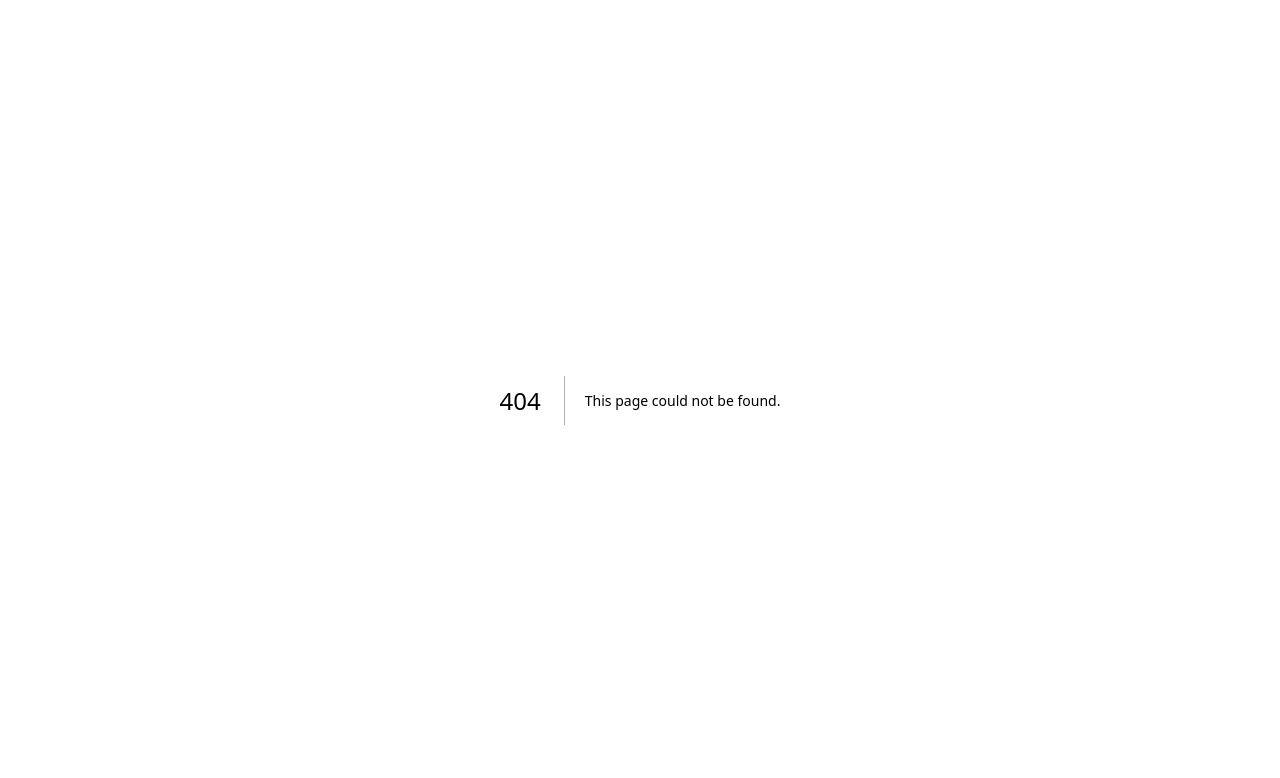
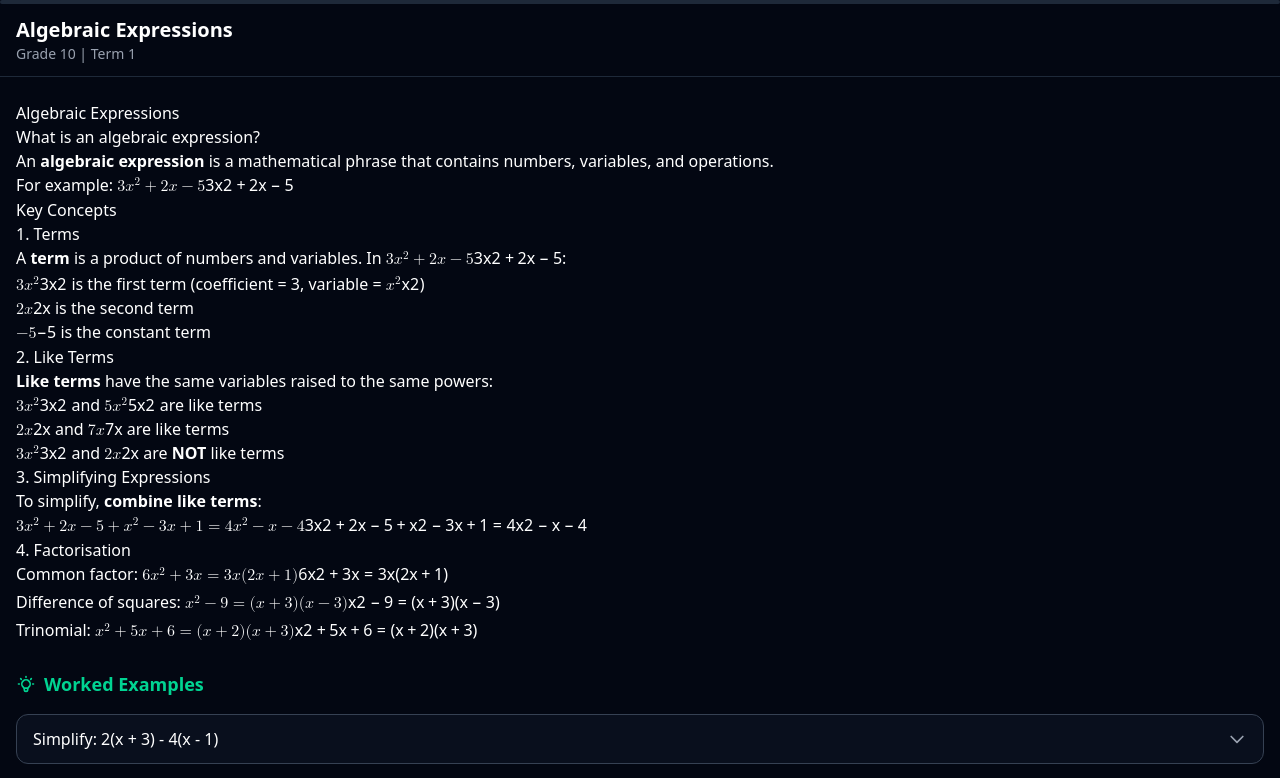
Before and after one commit to cece80/MzansiLearn, a Next.js app: page /lesson/1 in a window 1280 px wide. Before the commit this address had no page. Shown: the top 778 px of the page. Built offline with nearby package versions, Linux system fonts and the light colour scheme.

Commit message:
feat(lesson): add lesson page route with sample content - closes #5

```diff
--- /dev/null
+++ b/src/app/lesson/[id]/page.tsx
@@ -0,0 +1,85 @@
+"use client";
+
+// src/app/lesson/[id]/page.tsx
+// Lesson page route
+// Closes #5
+
+import { LessonViewer, LessonContent } from "../../../components/lesson/LessonViewer";
+
+// Sample lesson for demonstration (will be replaced by dynamic loading)
+const SAMPLE_LESSON: LessonContent = {
+  id: "math-gr10-t1-algebra",
+  title: "Algebraic Expressions",
+  subjectId: "mathematics",
+  grade: 10,
+  term: 1,
+  markdown: `# Algebraic Expressions
+
+## What is an algebraic expression?
+
+An **algebraic expression** is a mathematical phrase that contains numbers, variables, and operations.
+
+For example: $3x^2 + 2x - 5$
+
+## Key Concepts
+
+### 1. Terms
+
+A **term** is a product of numbers and variables. In $3x^2 + 2x - 5$:
+- $3x^2$ is the first term (coefficient = 3, variable = $x^2$)
+- $2x$ is the second term
+- $-5$ is the constant term
+
+### 2. Like Terms
+
+**Like terms** have the same variables raised to the same powers:
+- $3x^2$ and $5x^2$ are like terms
+- $2x$ and $7x$ are like terms
+- $3x^2$ and $2x$ are **NOT** like terms
+
+### 3. Simplifying Expressions
+
+To simplify, **combine like terms**:
+
+$$3x^2 + 2x - 5 + x^2 - 3x + 1 = 4x^2 - x - 4$$
+
+### 4. Factorisation
+
+Common factor: $6x^2 + 3x = 3x(2x + 1)$
+
+Difference of squares: $x^2 - 9 = (x + 3)(x - 3)$
+
+Trinomial: $x^2 + 5x + 6 = (x + 2)(x + 3)$
+`,
+  workedExamples: [
+    {
+      id: "we-1",
+      title: "Simplify: 2(x + 3) - 4(x - 1)",
+      steps: [
+        { label: "Step 1: Distribute", content: "$2(x + 3) - 4(x - 1) = 2x + 6 - 4x + 4$" },
+        { label: "Step 2: Group like terms", content: "$(2x - 4x) + (6 + 4)$" },
+        { label: "Step 3: Simplify", content: "$= -2x + 10$" },
+      ],
+    },
+    {
+      id: "we-2",
+      title: "Factorise: x^2 - 7x + 12",
+      steps: [
+        { label: "Step 1: Identify a, b, c", content: "$a = 1$, $b = -7$, $c = 12$" },
+        { label: "Step 2: Find factors of c that sum to b", content: "Factors of 12: $(1,12), (2,6), (3,4)$. We need sum = $-7$, so $(-3) + (-4) = -7$" },
+        { label: "Step 3: Write factors", content: "$x^2 - 7x + 12 = (x - 3)(x - 4)$" },
+      ],
+    },
+  ],
+};
+
+export default function LessonPage() {
+  return (
+    <main className="min-h-screen bg-gray-950 text-white">
+      <LessonViewer
+        lesson={SAMPLE_LESSON}
+        onComplete={() => console.log("Lesson completed!")}
+      />
+    </main>
+  );
+}
```
